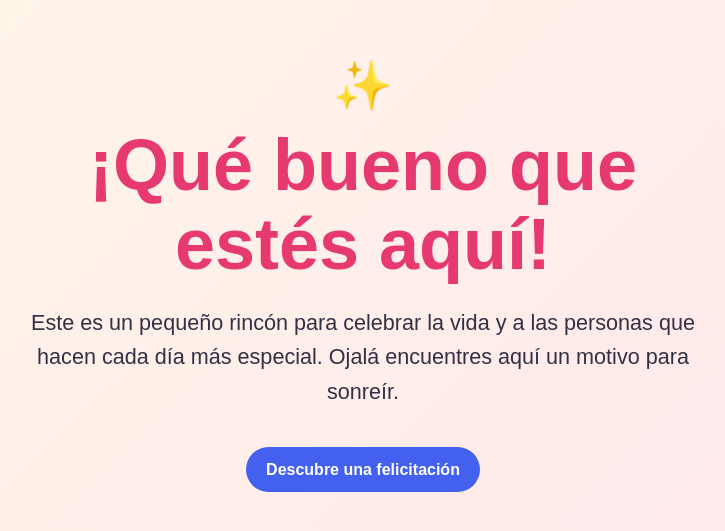
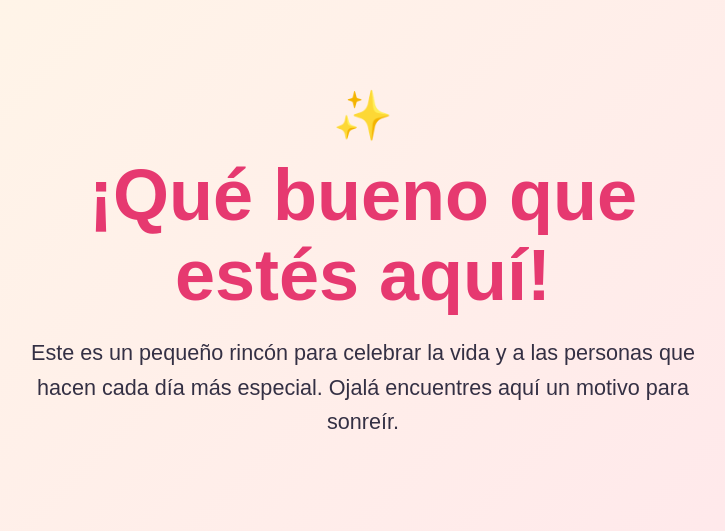
Before and after one commit to Adrianvj3/happybirthday-, a plain HTML site: page index.html in a window 1280 px wide. Shown: the part 125-656 px from the top of the page, without its empty margins (277-1002 px from the left). Drawn offline with Linux system fonts and the light colour scheme.

Commit message:
Remove link to 'Descubre una felicitación'
Removed link to 'Descubre una felicitación' from the main section.

```diff
--- a/index.html
+++ b/index.html
@@ -68,7 +68,6 @@
       que hacen cada día más especial. Ojalá encuentres aquí un motivo
       para sonreír.
     </p>
-    <a href="./DaniG/">Descubre una felicitación</a>
   </main>
 </body>
 </html>
```
